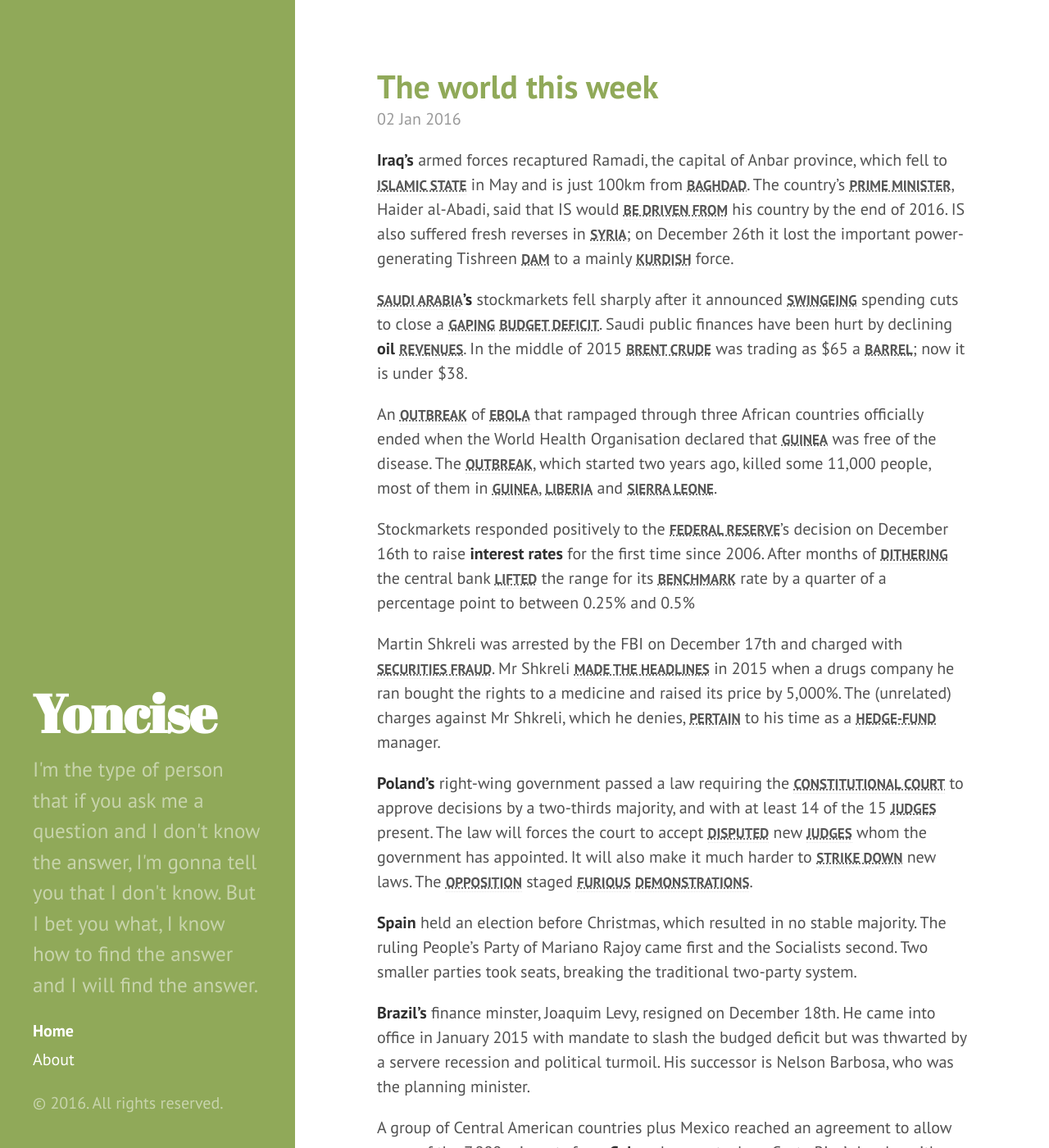
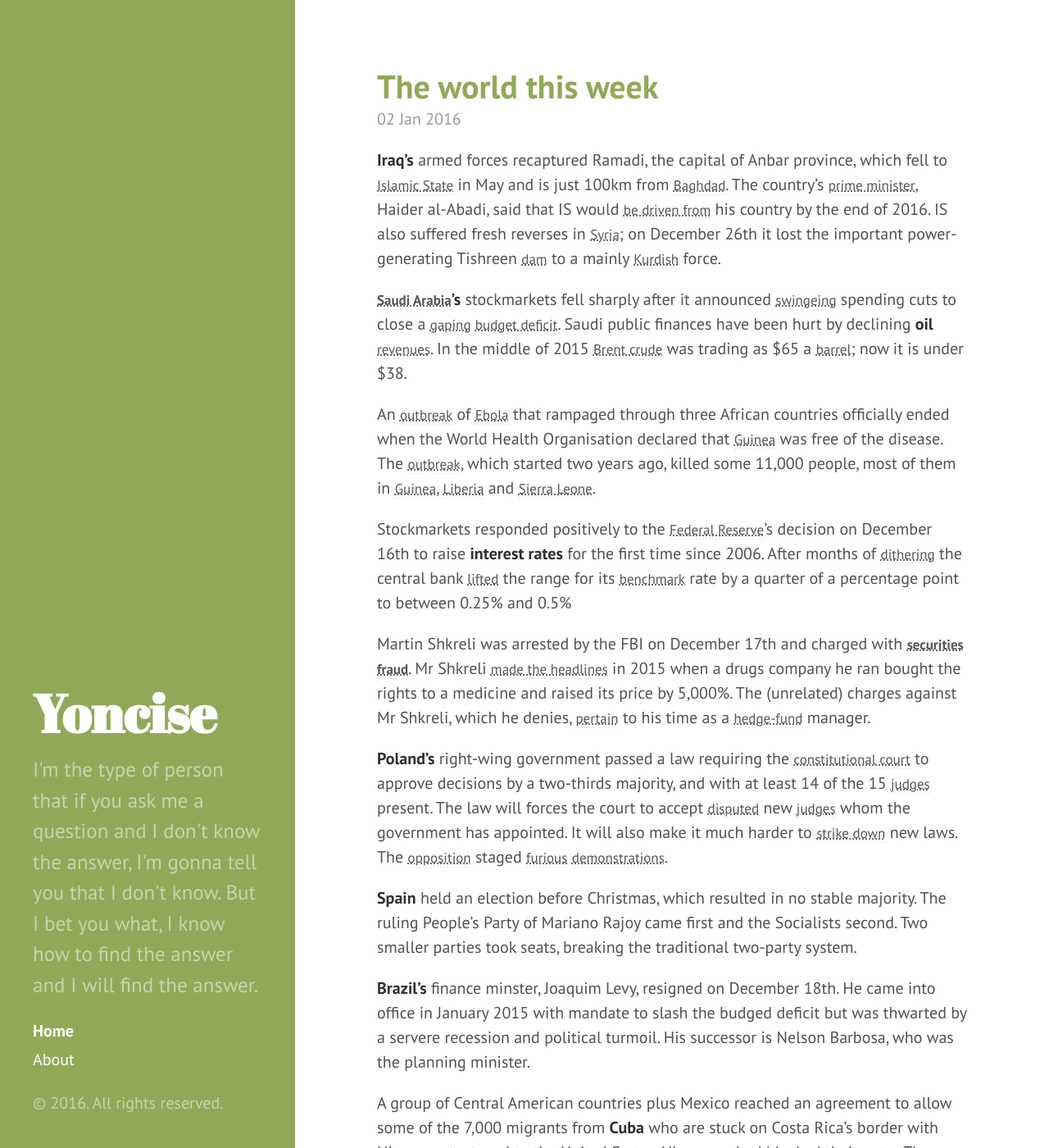
Before and after one commit to yoncise/yoncise.github.io, a Jekyll site: the page built from index.html, in a window 1280 px wide and 1400 px high. Shown: the whole window at 82% size. Built offline with Jekyll 4.4.1, drawn with Linux system fonts in a browser that asks for light colours; the list of posts is cut into pages by our own code.

Commit message:
remain original style for abbr

```diff
--- a/public/css/poole.css
+++ b/public/css/poole.css
@@ -138,9 +138,7 @@
 
 abbr {
   font-size: 85%;
-  font-weight: bold;
   color: #555;
-  text-transform: uppercase;
 }
 abbr[title] {
   cursor: help;
```
